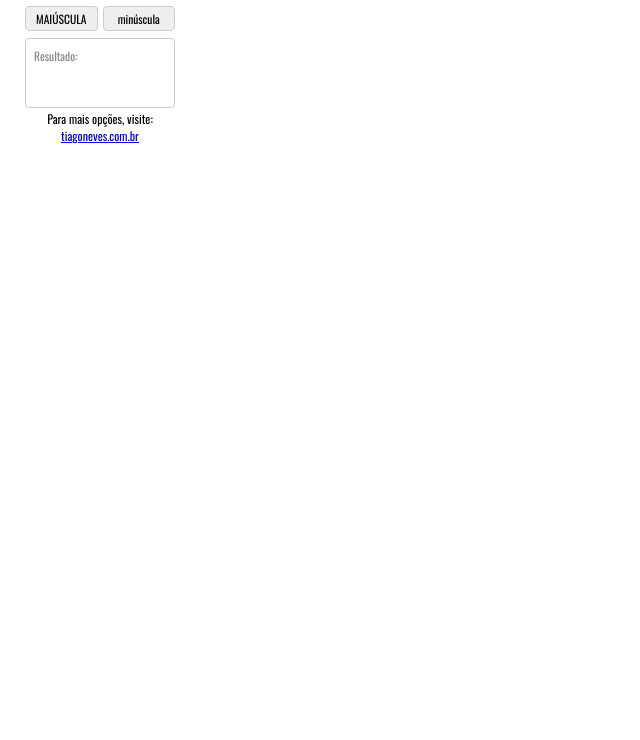
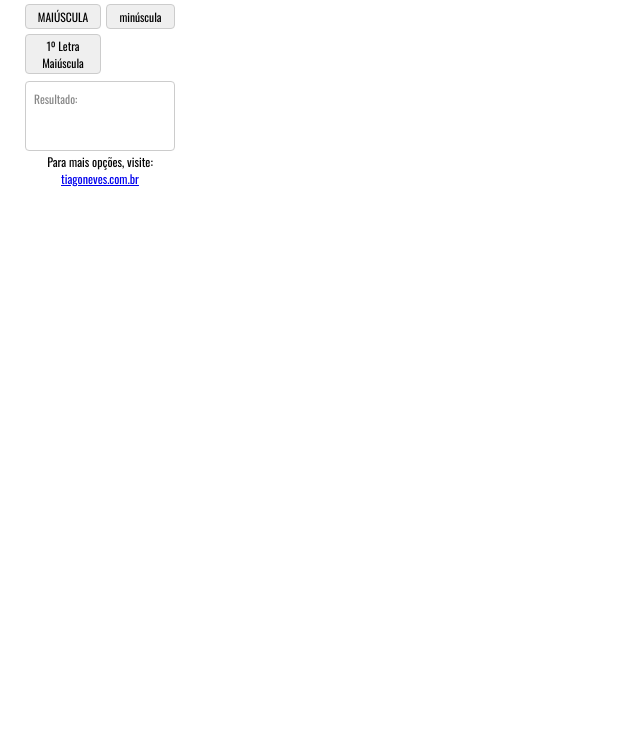
Before and after one commit to weronicamelo/ext_transformetextos, a browser extension: page index.html in a window 1280 px wide. Shown: the part 60-800 px from the top of the page, without its empty margins (0-640 px from the left). Drawn offline with nearby package versions, Linux system fonts and the light colour scheme.

Commit message:
FEATURE-1: Implementação do botão de Primeira Letra Maiúscula, com atualização do HTML, CSS e JS

```diff
--- a/index.html
+++ b/index.html
@@ -20,9 +20,12 @@
         <input type="text" id="input-text" class="input-text" maxlength="500" placeholder="Digite o texto aqui" required>
 
         <div class="container-button">
-            <button class="btn" id="btnMaiuscula">MAIÚSCULA</button>
-            <button class="btn" id="btnMinuscula">minúscula</button>
+        <div class="group-maiuscula">
+          <button class="btn" id="btnMaiuscula">MAIÚSCULA</button>
+          <button class="btn2" id="btnPrimeiraLetra">1º Letra Maiúscula</button>
         </div>
+        <button class="btn" id="btnMinuscula">minúscula</button>
+      </div>
 
         <div id="result" class="result">Resultado:</div>
 
--- a/script.js
+++ b/script.js
@@ -11,4 +11,13 @@ window.document.addEventListener("DOMContentLoaded", function(){
         let inputText = document.querySelector("#input-text").value
         document.querySelector("#result").innerHTML = inputText.toLowerCase()
     })
+
+    /*Botão 1º Letra MAIÚSCULA*/
+    window.document.querySelector("#btnPrimeiraLetra").addEventListener("click", function() {
+    let inputText = document.querySelector("#input-text").value;
+    if (inputText.length > 0) {
+        let resultado = inputText.charAt(0).toUpperCase() + inputText.slice(1);
+        document.querySelector("#result").innerHTML = resultado;
+    }
+    });
 })
--- a/style.css
+++ b/style.css
@@ -21,6 +21,7 @@
     justify-content: center;
     align-items: center;
     gap: 2px;
+    margin-top: 20px;
 }
 
 .container-button {
@@ -30,7 +31,14 @@
 
     /*FlexBox*/
     display: flex;
+    align-items: flex-start;
     justify-content: space-evenly;
+}
+
+.group-maiuscula {
+  display: flex;
+  flex-direction: column;
+  gap: 5px;
 }
 
 /*Botões*/
@@ -41,6 +49,15 @@
     padding: 2px;
     border-radius: 4px;
     border: 1px solid #ccc;
+}
+
+.btn2 {
+  cursor: pointer;
+  width: 76px;
+  height: 40px;
+  padding: 2px;
+  border-radius: 4px;
+  border: 1px solid #ccc;
 }
 
 /*Cabeçalho*/
@@ -101,5 +118,4 @@ h1 {
 .text-info a {
     display: block;
     font-size: 12px;
-}kkkkkk
 }
```
